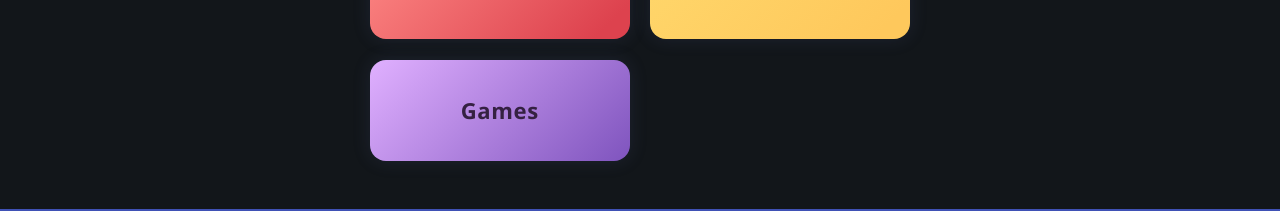
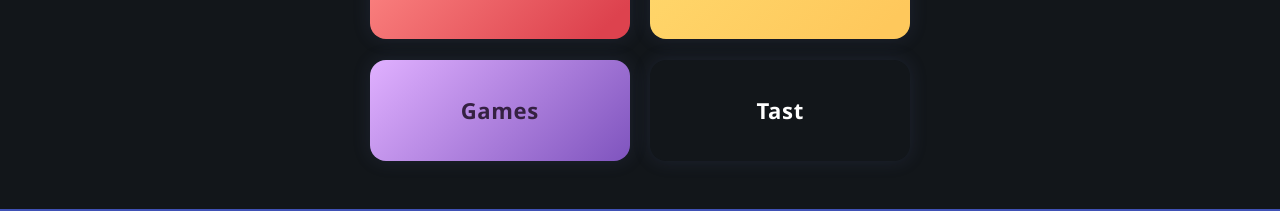
Before and after one commit to gopiedit/Online-typing-test, a plain HTML site: page index.html in a window 1280 px wide. Shown: the part 454-665 px from the top of the page. Drawn offline with Linux system fonts and the light colour scheme.

Commit message:
Update index.html

```diff
--- a/index.html
+++ b/index.html
@@ -44,6 +44,9 @@
       <article tabindex="0" class="card games" data-target="games.html">
         Games
       </article>
+        <article tabindex="0" class="card TEST" data-target="Test.html">
+        Tast
+      </article>
     </section>
   </main>
 
```
